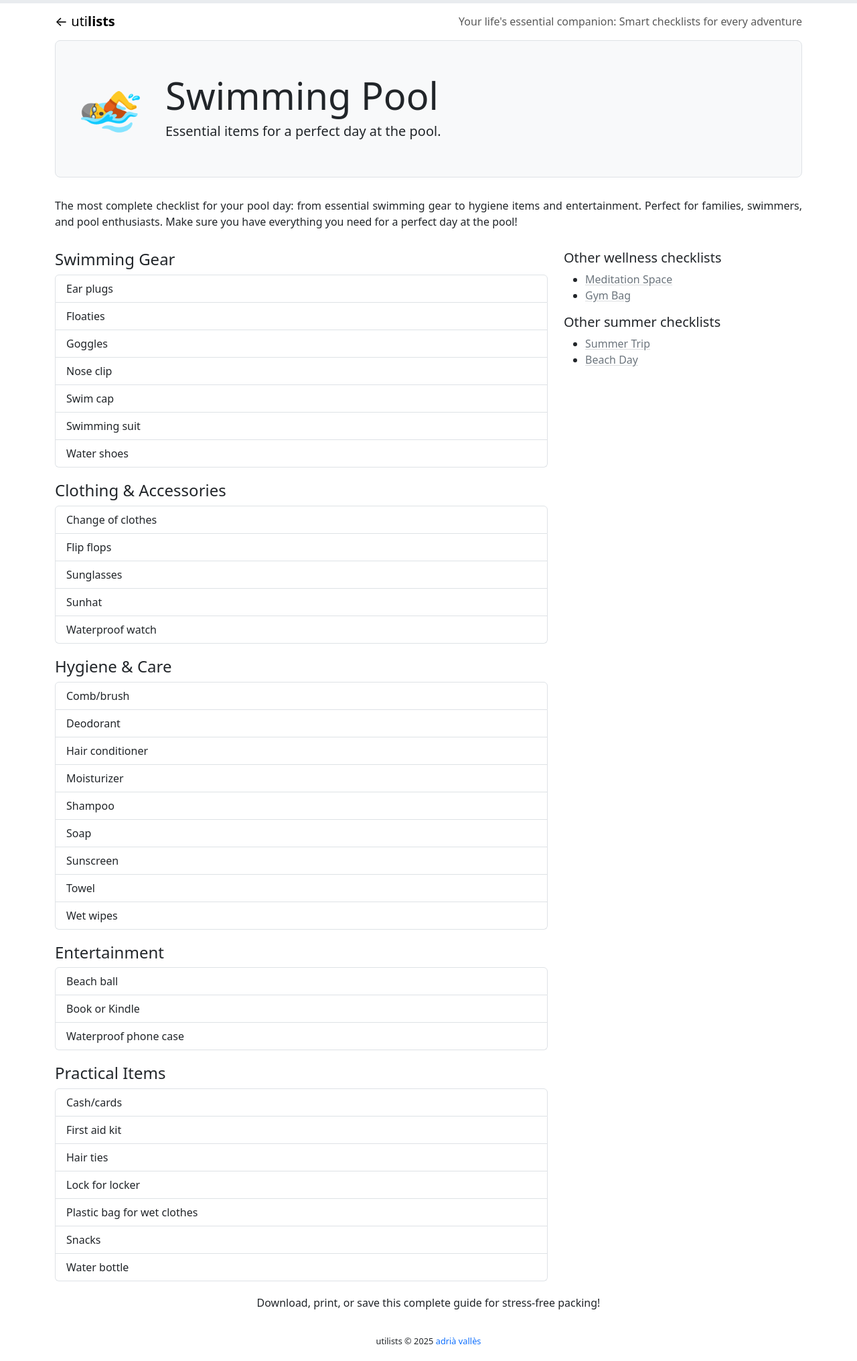
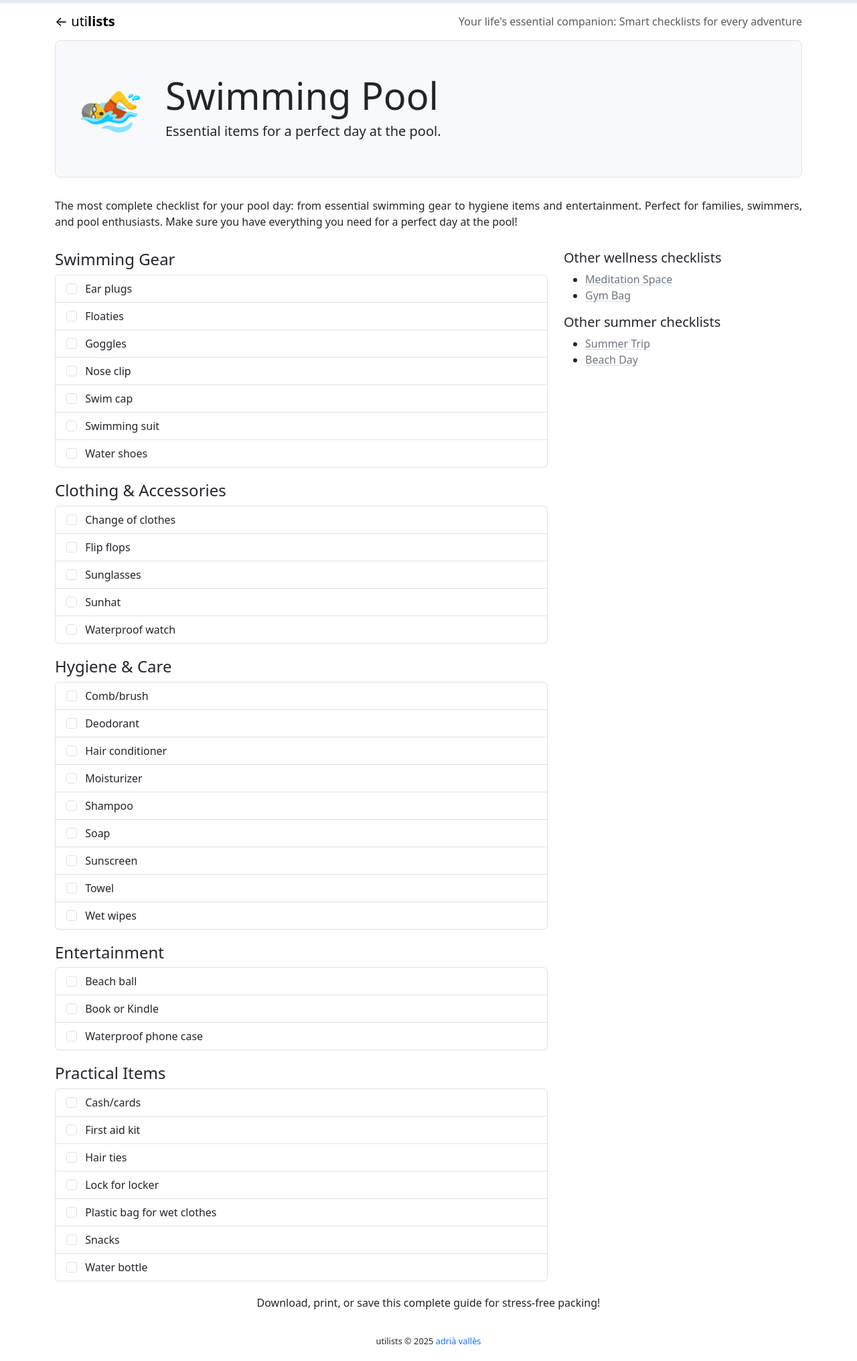
Before and after one commit to adriavalles/utilists, a Jekyll site: the page built from _posts/2025-04-25-swimming-pool.md, in a window 1280 px wide. Shown: the whole page at 67% size. Built offline with Jekyll 4.4.1, drawn with Linux system fonts in a browser that asks for light colours.

Commit message:
☑️  Adds checkbox to each list element and an animation

```diff
--- a/_layouts/list.html
+++ b/_layouts/list.html
@@ -30,7 +30,10 @@
         <h4>{{ groups.name }}</h4>
         <ul class="utilist list-group">
             {% for item in groups.items %}
-            <li class="list-group-item list-group-item-action">{{ item }}</li>
+            <li class="list-group-item">
+                <input class="form-check-input me-2" type="checkbox" value="" id="{{ item | slugify }}">
+                <label class="form-check-label stretched-link" for="{{ item | slugify }}">{{ item }}</label>
+              </li>
             {% endfor %}
         </ul>
         {% endfor %}
@@ -59,6 +62,6 @@
     </div>
 </div>
 
-<div class="progress fixed-top mx-0 px-0 rounded-0" role="progressbar" aria-label="Progress of done items" aria-valuenow="25" aria-valuemin="0" aria-valuemax="100">
-    <div class="progress-bar bg-secondary" style="width: 25%"></div>
+<div class="progress fixed-top mx-0 px-0 rounded-0" role="progressbar" aria-label="Progress of done items" aria-valuenow="100" aria-valuemin="0" aria-valuemax="100">
+    <div class="progress-bar bg-secondary" style="width: 100%"></div>
 </div>
--- a/assets/scripts.js
+++ b/assets/scripts.js
@@ -10,11 +10,12 @@
     progressElement.setAttribute('aria-valuenow', progress);
 }
 
-document.querySelectorAll("ul.utilist li").forEach(function (item) {
-    item.addEventListener("click", function (e) {
-        e.target.classList.toggle('done');
+document.querySelectorAll('ul.utilist .form-check-input').forEach(function(checkbox) {
+    checkbox.addEventListener('change', function() {
+        const listItem = this.closest('li');
+        listItem.classList.toggle('done', this.checked);
         updateProgress();
-    })
+    });
 });
 
 // Initialize progress on page load
--- a/assets/style.css
+++ b/assets/style.css
@@ -21,9 +21,35 @@
     cursor: pointer;
 }
 
-ul.utilist li.done {
-    text-decoration: line-through;
+ul.utilist li.done label {
     color: #CCC;
+    animation: strikeThrough 0.3s ease-out forwards;
+}
+
+ul.utilist li label {
+    animation: unStrikeThrough 0.3s ease-out forwards;
+}
+
+@keyframes strikeThrough {
+    0% {
+        text-decoration: none;
+        color: inherit;
+    }
+    100% {
+        text-decoration: line-through;
+        color: #CCC;
+    }
+}
+
+@keyframes unStrikeThrough {
+    0% {
+        text-decoration: line-through;
+        color: #CCC;
+    }
+    100% {
+        text-decoration: none;
+        color: inherit;
+    }
 }
 
 p#contribute small {
```
